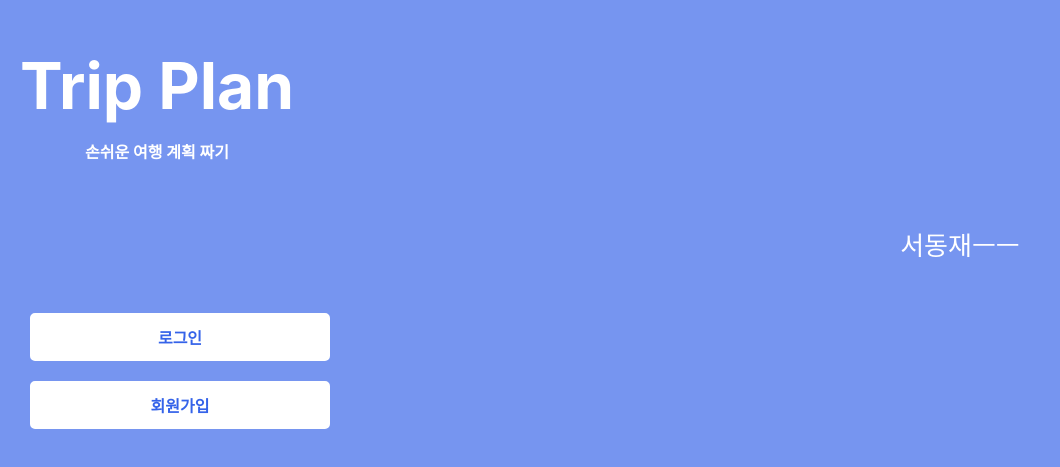
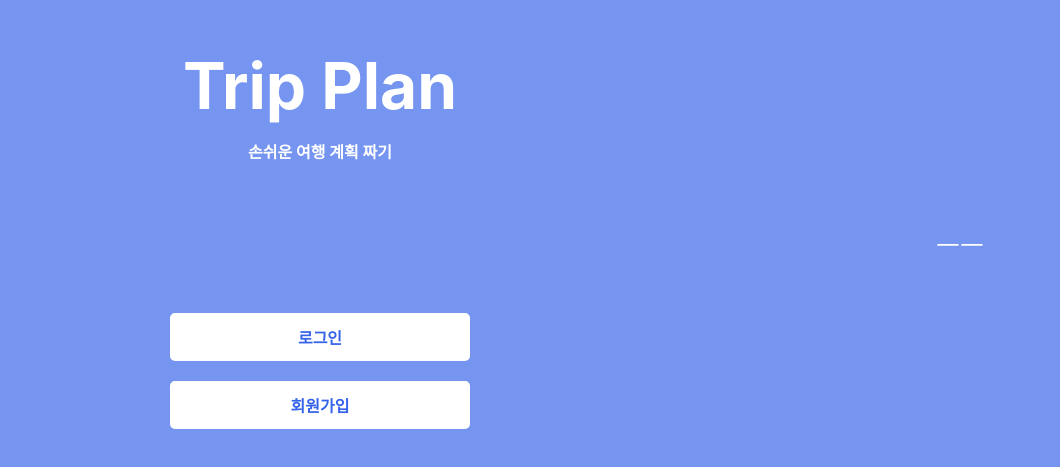
Before and after one commit to aovor/TripPlanProject, a React (Create React App) app in the folder frontend/: page / in a window 1280 px wide. Shown: the part 157-624 px from the top of the page, without its empty margins (0-1060 px from the left). Built offline with nearby package versions, Linux system fonts and the light colour scheme.

Commit message:
로그인 화면 이동

```diff
--- a/frontend/src/App.js
+++ b/frontend/src/App.js
@@ -4,12 +4,14 @@ import './App.css';
 
 
 import Main from './Main/Main';
+import Login from './Login/Login';
 
 function App() {
   return (
     <Router>
         <Routes>
           <Route path="/" element={<Main />} />
+          <Route path="/Login" element={<Login  />} />
         </Routes>
     </Router>
   );
--- a/frontend/src/Login/Login.js
+++ b/frontend/src/Login/Login.js
@@ -0,0 +1,15 @@
+import React from 'react';
+import './Login.css';
+
+function Login() {
+
+      return (
+        <div className="Main">
+          <header className="Main-header">
+              <div> 로그인 </div>
+          </header>
+        </div>
+      );
+  }
+
+  export default Login;
--- a/frontend/src/Main/Main.css
+++ b/frontend/src/Main/Main.css
@@ -24,7 +24,7 @@
   .left-grid {
     display: flex;
     flex-direction: column; /* 세로 정렬 */
-    align-items: flex-start; /* 왼쪽 정렬 */
+    align-items: center;
   }
 
   .right-grid {
--- a/frontend/src/Main/Main.js
+++ b/frontend/src/Main/Main.js
@@ -1,10 +1,14 @@
 import React from 'react';
 import './Main.css';
+import { useNavigate } from "react-router-dom";
+import axios from "axios";
 
 
 function Main() {
+  const navigate = useNavigate();
+
     const handleClick = () => {
-        alert('로그인');
+      navigate('/Login');
     };
 
     const handleClick2 = () => {
@@ -32,7 +36,7 @@ function Main() {
 
         {/* 오른쪽 그리드 */}
           <div className="right-grid">
-            <div>서동재ㅡㅡ</div> {/* 여기 오른쪽 그리드에 "안녕" 추가 */}
+            <div>ㅡㅡ</div> {/* 여기 오른쪽 그리드에 "안녕" 추가 */}
           </div>
         </header>
       </div>
```
